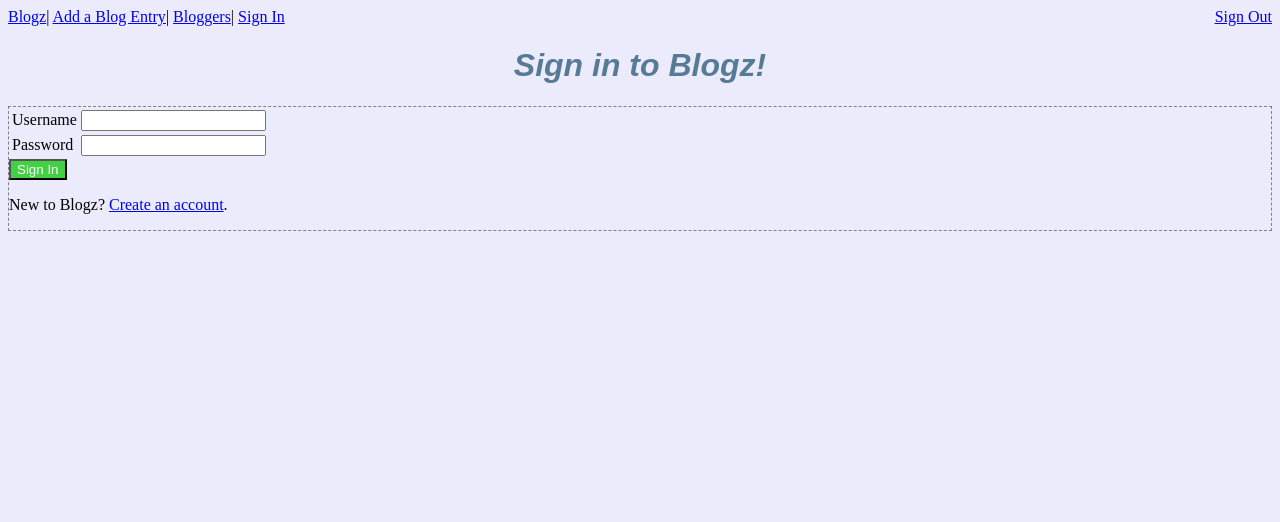
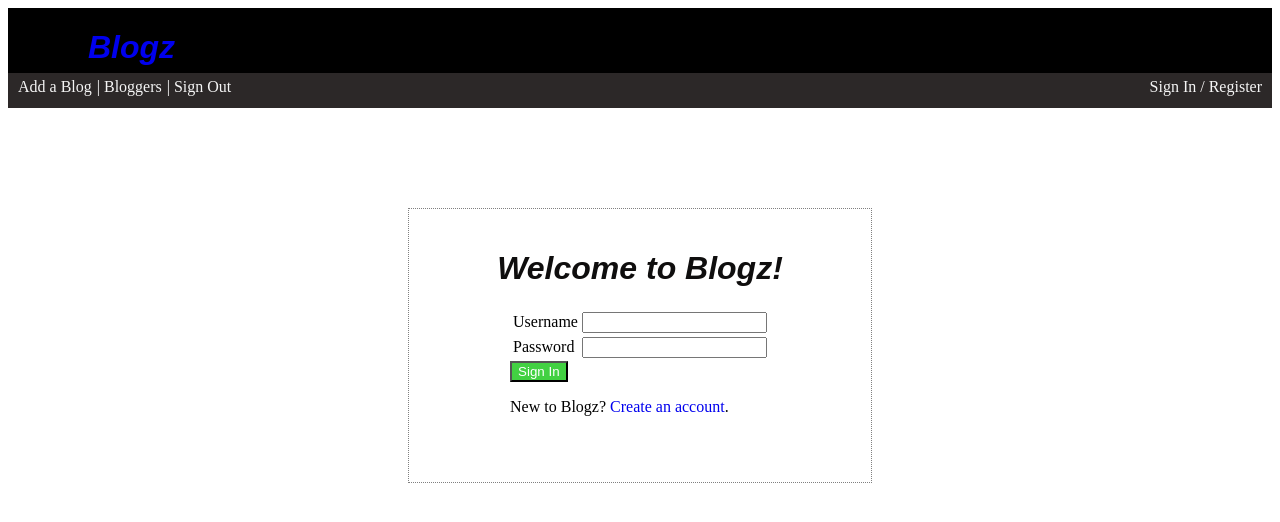
Before and after one commit to smoothcjb/Blogz, a Flask app: page /login in a window 1280 px wide. Shown: the top 522 px of the page. Run offline with Flask 2, Linux system fonts and the light colour scheme.

Commit message:
Checkpoint 5

```diff
--- a/hashutils.py
+++ b/hashutils.py
@@ -14,7 +14,7 @@ def create_hash(password, salt=None):
 
 def verify_hash(password,hash):
     salt = hash.split(',')[1]
-    if make_pw_hash(password, salt) == hash:
+    if create_hash(password, salt) == hash:
         return True
 
     return False
--- a/main.py
+++ b/main.py
@@ -105,7 +105,7 @@ def login():
             greeting = 'Hello, ' + username + '!'
             flash(greeting,'status')
             return redirect('/newpost')
-        elif user and user.password != password:
+        elif user and not verify_hash(password, user.pw_hash):
             flash('Invalid Password','error')
         else:
             flash('Invalid Username','error')
--- a/static/style.css
+++ b/static/style.css
@@ -1,7 +1,17 @@
+.container{
+  display: grid;
+  grid-template-areas: "header"
+}
+header{
+
+  background-color: #000;
+  height: 65px;
+
+}
 
 h1{
     text-align: center;
-    color: #577A95;
+    color: rgb(15, 14, 14);
     font-family: Arial, Helvetica, sans-serif;
     font-style: italic;
   }
@@ -9,7 +19,7 @@ hr{
   opacity: .15;
 }
 body{
-  background-color: rgb(235, 235, 252);
+  background-color: #fff;
 }
 .error{
   color: red;
@@ -17,6 +27,7 @@ body{
 }
 .status{
   font-style: italic;
+
 }
 
 h5{
@@ -24,30 +35,53 @@ h5{
   color: darkgrey;
 }
 
+a:link{
+  text-decoration: none;
+
+
+
+}
 
 a:visited {
 text-decoration: none;
+color: purple;
+
 }
 
 a:hover {
-text-decoration: underline;
+text-decoration: none;
 }
 
 a:active {
-text-decoration: underline;
+text-decoration: none;
+color: purple;
 }
 
 #login_button{
 background-color: rgb(66, 209, 66);
 color: #fff;
+
 }
 
-#login{
+.login {
+   display: grid;
+   padding-bottom: 50px;
+   padding-top: 20px;
+   margin: 100px 400px 0px 400px;
+   border: 1px dotted gray;
+   align-items: center;
+   justify-items: center;
 
-  border: 1px dashed gray;
+
 }
 #display{
 
   text-align: center;
+}
 
+nav{
+  color: white;
+  background-color: rgb(44, 40, 40);
+  height: 30px;
+  padding: 5px 10px 0px 10px;
 }
--- a/templates/base.html
+++ b/templates/base.html
@@ -1,20 +1,26 @@
 <!DOCTYPE html>
-<html>
+<html lang="en">
 <head>
    <title>{{page_title}}</title>
+   <meta charset="utf-8">
+   <meta name='viewpoint' content ='width=device-width, initial-scale=1'>
    <link rel = "stylesheet" type = "text/css" href = "{{ url_for('static', filename ='style.css') }}">
 </head>
 <body>
-
+<div class = 'container'>
     <header>
+      <div>
+      <h1 style="text-align:start; padding-left: 80px;"><a href="{{url_for('blog')}}">Blogz</a></h1>
+      </div>
+    </div>
       <nav>
 
-        <a href="{{url_for('blog')}}">Blogz</a>|
-        <a href = '/newpost'>Add a Blog Entry</a>|
-        <a href ='/'>Bloggers</a>|
-        <a href = '/login'>Sign In</a>
-        <a style ="float: right;" href = '/logout'>Sign Out</a>
+       <a style = 'color: whitesmoke; padding-right: 5px;' href = '/newpost'>Add a Blog</a>|
+       <a style = 'color: whitesmoke; padding-right: 5px;' href ='/'>Bloggers</a>|
+       <a style = 'float: right; color: whitesmoke;' href = '/login'>Sign In / Register</a>
+       <a style = 'color: whitesmoke;' href = '/logout'>Sign Out</a>
       </nav>
+    </div>
     </header>
 
     <div>
@@ -26,5 +32,6 @@
     </div>
 {% block content %}
 {% endblock %}
+</div>
 </body>
 </html>
--- a/templates/blog.html
+++ b/templates/blog.html
@@ -3,7 +3,7 @@
 
 {% block content %}
 
-<h1>Welcome to Blogz!</h1>
+<h3>Most Recent Posts:</h3>
 
   {% for blog in blog_posts %}
 
--- a/templates/blogger.html
+++ b/templates/blogger.html
@@ -1,7 +1,7 @@
 {% extends 'base.html' %}
 {% block content %}
 
-<h1> Blog Posts by: {{username}}</h1>
+<h1> Blog Posts by: {{username}} </h1>
 
 {% for blog in blogger.blogs %}
 
--- a/templates/display.html
+++ b/templates/display.html
@@ -3,7 +3,7 @@
 
 <div id='display'>
 <h6 hidden>{{id}}</h6>
-<h1>{{title}}</h1>
+<h2>{{title}}</h2>
 <p>{{message}}</p>
 <h5>Published by <a href = "{{url_for('blog', user=owner_id)}}">{{owner}}</a> on {{date}}.</h5>
 </div>
--- a/templates/login.html
+++ b/templates/login.html
@@ -2,9 +2,10 @@
 
 {% block content %}
 
-<h1>Sign in to Blogz!</h1>
-<div id='login'>
+<div class ='login'>
+<h1>Welcome to Blogz!</h1>
 <form action="/login" method="post">
+
     <table>
         <tr>
             <td><label for="username">Username</label></td>
@@ -20,7 +21,8 @@
         </tr>
     </table>
     <input id = 'login_button' type="submit" value="Sign In">
+  <p>New to Blogz? <a href="/signup">Create an account</a>.</p>
 </form>
-<p>New to Blogz? <a href="/signup">Create an account</a>.</p>
+
 </div>
 {% endblock %}
--- a/templates/newpost.html
+++ b/templates/newpost.html
@@ -2,7 +2,7 @@
 
 
 {% block content %}
-   <h1>Add a Blog Entry</h1>
+<h1 style="font-style:italic;">"A penny for your thoughts."</h1>
    <form method = 'post' >
        <label>
            <div>Title for your new blog: </div>
@@ -17,7 +17,7 @@
         </label>
         <p class='error'>{{body_error}}</p>
         <br>
-       <input type='submit' value='Add Entry'/>
+       <input type='submit' value='Submit'/>
 
     </form>
 
```
